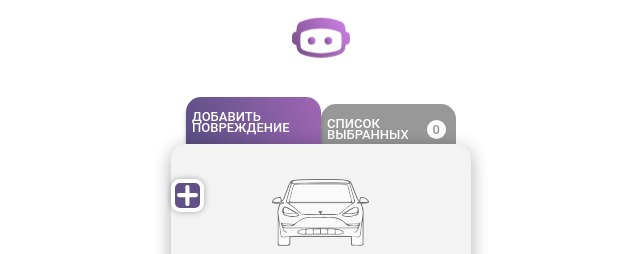
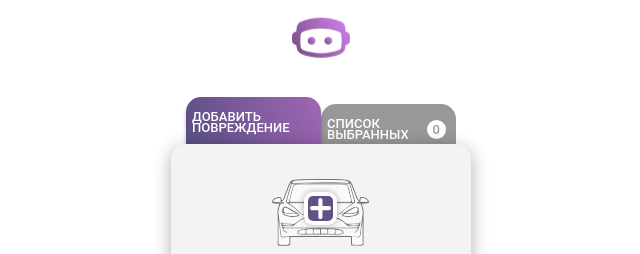
Before and after one commit to andreysinus/auto-project-damage, a React (Create React App) app: page / in a window 1280 px wide. Shown: the top 254 px of the page, without its empty margins (319-959 px from the left). Built offline with nearby package versions, Linux system fonts and the light colour scheme.

Commit message:
front button position

```diff
--- a/src/components/bigButton/bigButton.scss
+++ b/src/components/bigButton/bigButton.scss
@@ -11,5 +11,5 @@
     filter: drop-shadow( 0px 0px 3px rgba(0, 0, 0, .3));
 }
 .bigbutton__front{
-
+    transform: translate(133px, 13px);
 }
```
